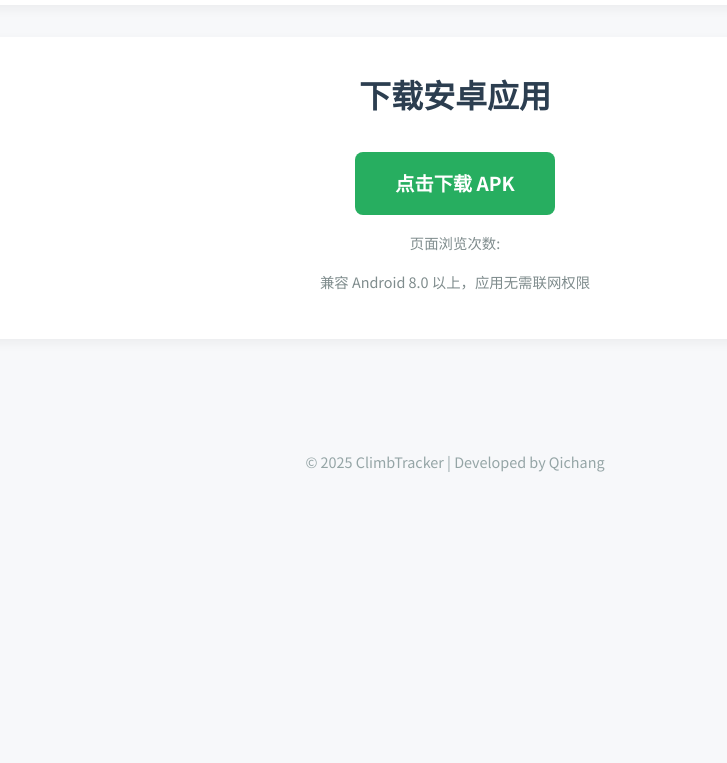
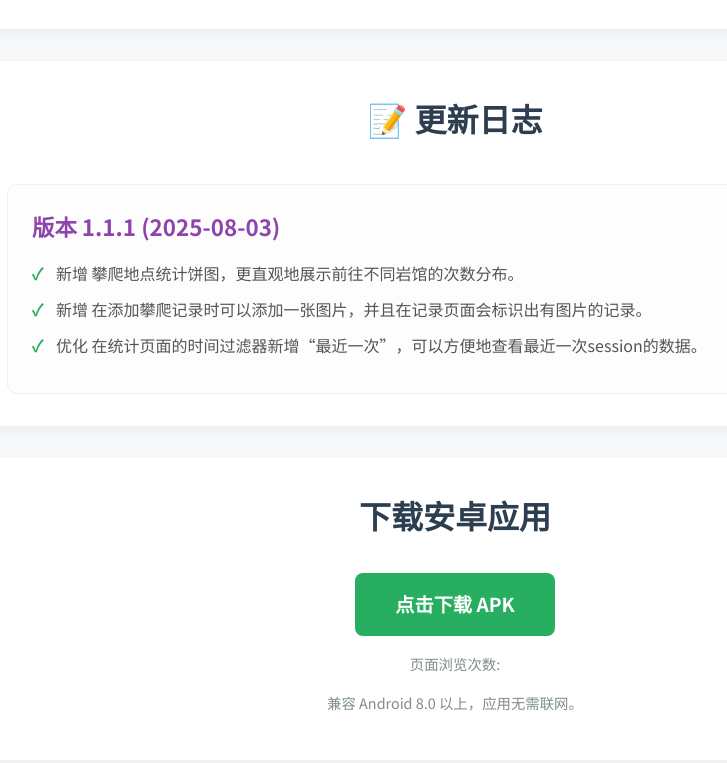
Before and after one commit to Qichang-Sun/ClimbTracker-app-website, a plain HTML site: page index.html in a window 1280 px wide. Shown: the part 2992-3755 px from the top of the page, without its empty margins (185-912 px from the left). Before the commit the page ends 3511 px from the top, so only its background shows below. Drawn offline with Linux system fonts and the light colour scheme; some packages are replaced by stand-ins of ours; a script that the page names is missing.

Commit message:
Update the app version to 1.1.1

```diff
--- a/index.html
+++ b/index.html
@@ -72,7 +72,7 @@
         <div class="feature-item">
           <h3>📊 统计分析</h3>
           <ul>
-            <li><strong>多维度筛选:</strong> 按时间范围（本周、本月、全部）和攀岩类型（抱石、绳索）筛选数据。</li>
+            <li><strong>多维度筛选:</strong> 按时间范围（最近一次、本周、本月、全部）和攀岩类型（抱石、绳索）筛选数据。</li>
             <li><strong>完攀统计:</strong> 以图表形式展示您在不同难度等级下的完攀数量和平均尝试次数。</li>
             <li><strong>趋势分析:</strong> 通过折线图查看您的训练负荷和攀爬效率在最近几次活动中的变化趋势。</li>
           </ul>
@@ -102,11 +102,23 @@
       </div>
     </section>
 
+    <section class="changelog">
+      <h2>📝 更新日志</h2>
+      <div class="changelog-item">
+        <h3>版本 1.1.1 (2025-08-03)</h3>
+        <ul>
+          <li>新增 攀爬地点统计饼图，更直观地展示前往不同岩馆的次数分布。</li>
+          <li>新增 在添加攀爬记录时可以添加一张图片，并且在记录页面会标识出有图片的记录。</li>
+          <li>优化 在统计页面的时间过滤器新增“最近一次”，可以方便地查看最近一次session的数据。</li>
+        </ul>
+      </div>
+    </section>
+
     <section class="download">
       <h2>下载安卓应用</h2>
-      <a href="app/app-release.apk" class="download-button">点击下载 APK</a>
+      <a href="app/app-release-1.1.1.apk" class="download-button">点击下载 APK</a>
       <p>页面浏览次数: <span id="busuanzi_value_page_pv"></span></p>
-      <p>兼容 Android 8.0 以上，应用无需联网权限</p>
+      <p>兼容 Android 8.0 以上，应用无需联网。</p>
     </section>
   </main>
 
--- a/styles.css
+++ b/styles.css
@@ -203,6 +203,55 @@ section h2 {
   margin: 0;
 }
 
+/* Changelog Section */
+.changelog h2 {
+  font-size: 2rem;
+  text-align: center;
+  margin-bottom: 2.5rem;
+}
+
+.changelog-item {
+  background-color: #fdfdfd;
+  padding: 1.5rem;
+  border-radius: 10px;
+  border: 1px solid #f0f0f0;
+  margin-bottom: 1.5rem;
+}
+
+.changelog-item:last-child {
+  margin-bottom: 0;
+}
+
+.changelog-item h3 {
+  font-size: 1.4rem;
+  color: #8e44ad;
+  margin-top: 0;
+  margin-bottom: 1rem;
+}
+
+.changelog-item ul {
+  list-style: none;
+  padding-left: 0;
+  margin: 0;
+}
+
+.changelog-item li {
+  font-size: 1rem;
+  margin-bottom: 0.75rem;
+  line-height: 1.5;
+  color: #555;
+  position: relative;
+  padding-left: 1.5rem;
+}
+
+.changelog-item li::before {
+  content: '✓';
+  position: absolute;
+  left: 0;
+  color: #27ae60;
+  font-weight: bold;
+}
+
 /* Download Section */
 .download {
   text-align: center;
```
Also changed, not shown: 3 other files.
